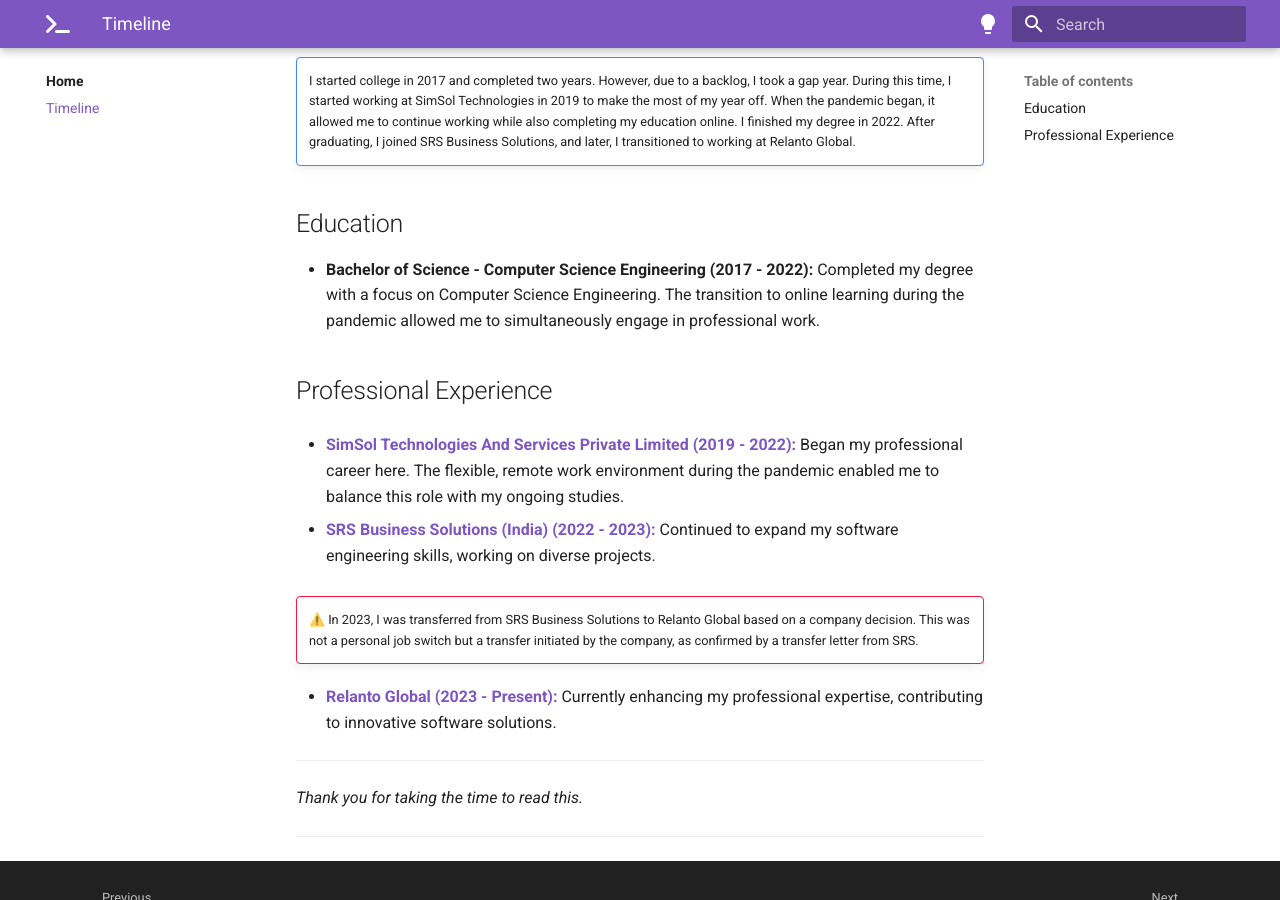
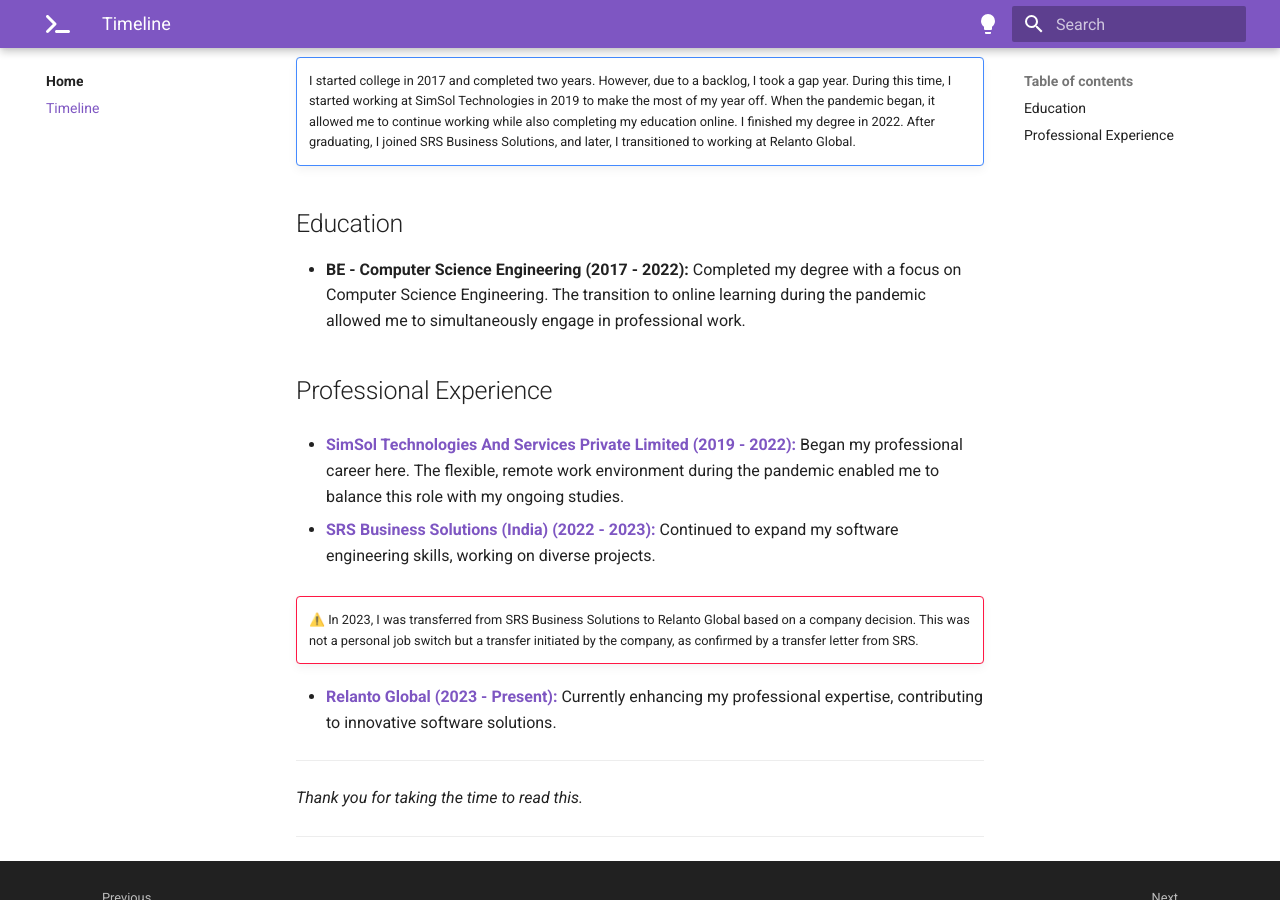
Before and after one commit to imyashkale/portfolio, an MkDocs documentation site: the page built from docs/timeline.md, in a window 1280 px wide and 900 px high, scrolled down 533 px. Built offline with MkDocs 1.6.1 and Material for MkDocs 9.7.7, drawn with Linux system fonts in a browser that asks for light colours.

Commit message:
Education corrected in Timeline section

```diff
--- a/docs/timeline.md
+++ b/docs/timeline.md
@@ -19,7 +19,7 @@ This timeline illustrates my educational background and professional journey, un
 
 ## Education
 
-- **Bachelor of Science - Computer Science Engineering (2017 - 2022):** Completed my degree with a focus on Computer Science Engineering. The transition to online learning during the pandemic allowed me to simultaneously engage in professional work.
+- **BE - Computer Science Engineering (2017 - 2022):** Completed my degree with a focus on Computer Science Engineering. The transition to online learning during the pandemic allowed me to simultaneously engage in professional work.
 
 ## Professional Experience
 
```
